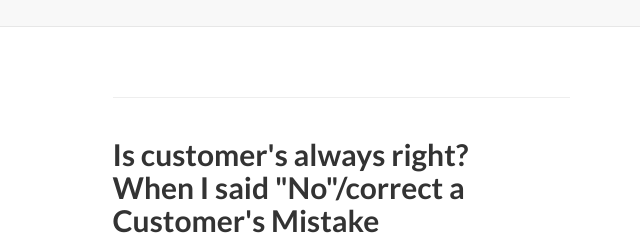
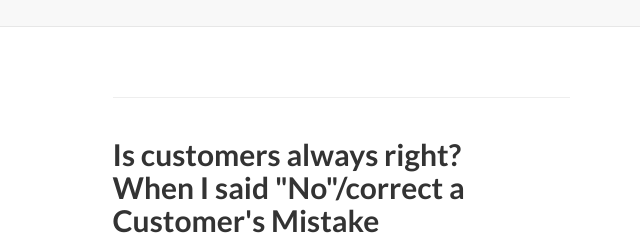
Before and after one commit to LoMicah03/LoMicah03.github.io, a plain HTML site: page index.html in a window 1280 px wide. Shown: the part 1200-1444 px from the top of the page, 640-1280 px from the left. Drawn offline with Linux system fonts and the light colour scheme.

```diff
--- a/index.html
+++ b/index.html
@@ -87,7 +87,7 @@
                 <div class="col-lg-5 col-lg-offset-1 col-sm-push-6 col-sm-6">
                     <hr class="section-heading-spacer">
                     <div class="clearfix"></div>
-                    <h2 class="section-heading">Is customer's always right?<br>When I said "No"/correct a Customer's Mistake</h2>
+                    <h2 class="section-heading">Is customers always right?<br>When I said "No"/correct a Customer's Mistake</h2>
                     <p class="explain">There's this irate customer that wanted to sell on their account. Upon checking,I saw that there account has been suspended because of not sending there items on there buyers.<br>
 						I explained to them that in order to lift the suspension on their account they need to settle <br>
 						the issues between them and buyers. In this kind of instances, Customers must know their mistake and
```
